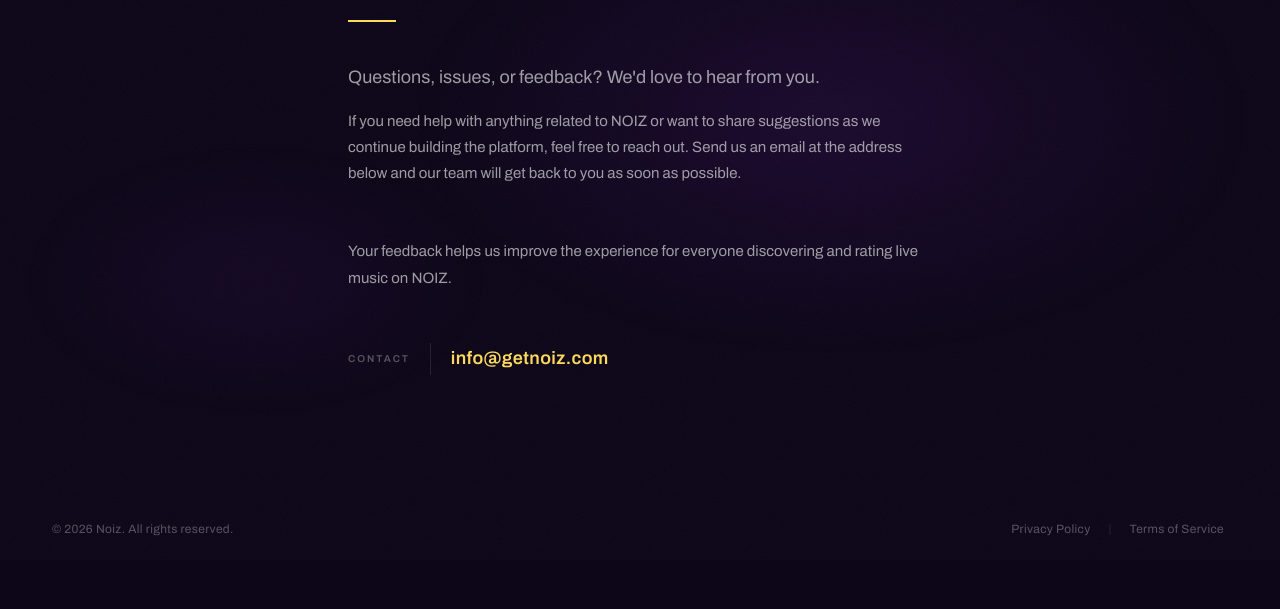
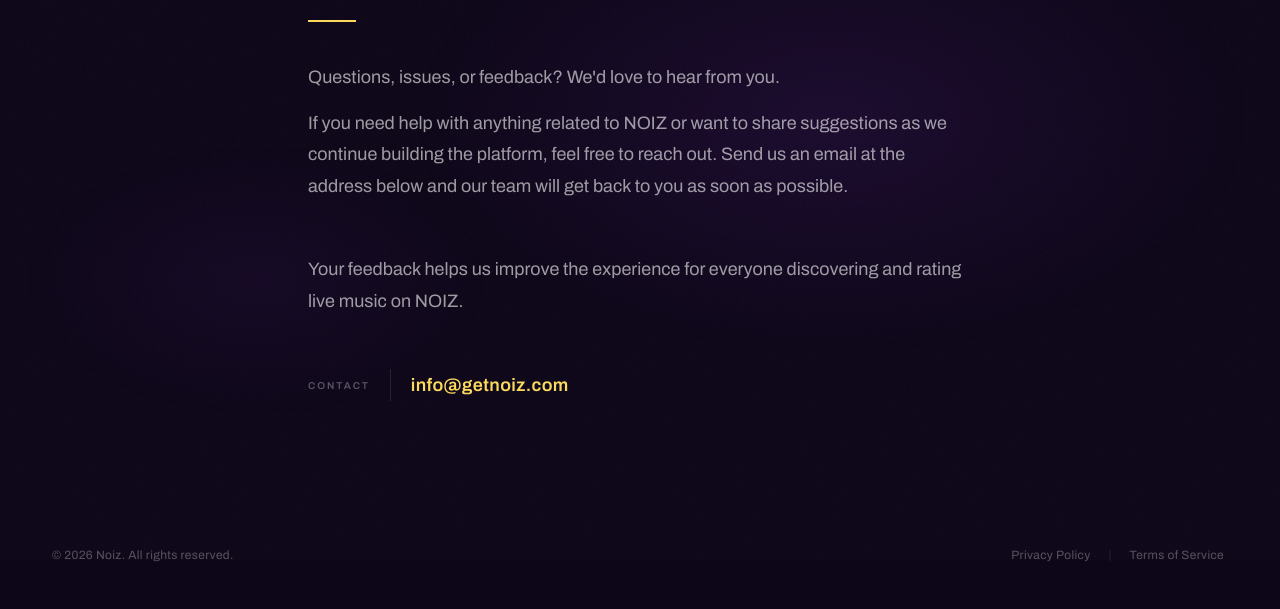
Before and after one commit to deank-a117yd/Noiz-app-website, a plain HTML site: page support.html in a window 1280 px wide. Shown: the part 240-849 px from the top of the page. Before the commit the page ends 823 px from the top, so only its background shows below. Drawn offline with Linux system fonts and the light colour scheme; a web font is replaced by a local one.

Commit message:
Standardize support page layout to match about page

```diff
--- a/support.html
+++ b/support.html
@@ -145,8 +145,6 @@
       flex: 1;
       padding-top: calc(140px + env(safe-area-inset-top));
       padding-bottom: 100px;
-      display: flex;
-      align-items: center;
     }
 
     .page-bg {
@@ -162,10 +160,9 @@
     .container {
       position: relative;
       z-index: 1;
-      max-width: 680px;
+      max-width: 760px;
       margin: 0 auto;
       padding: 0 48px;
-      width: 100%;
     }
 
     /* ── PAGE HEADER ── */
@@ -205,7 +202,7 @@
     .support-body-2 {
       font-family: 'Archivo', sans-serif;
       font-weight: 400;
-      font-size: 15px;
+      font-size: 18px;
       line-height: 1.75;
       color: var(--text-dim);
       margin-bottom: 52px;
@@ -309,7 +306,6 @@
       nav { padding: calc(16px + env(safe-area-inset-top)) 24px 16px; }
       .nav-links { gap: 28px; }
       .container { padding: 0 24px; }
-      main { align-items: flex-start; }
       .email-link { font-size: 15px; }
       footer { padding: 28px 24px; flex-direction: column; align-items: center; text-align: center; }
     }
```
